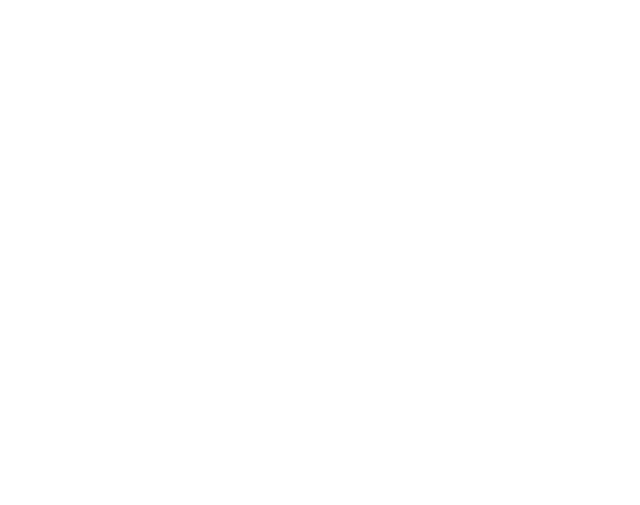
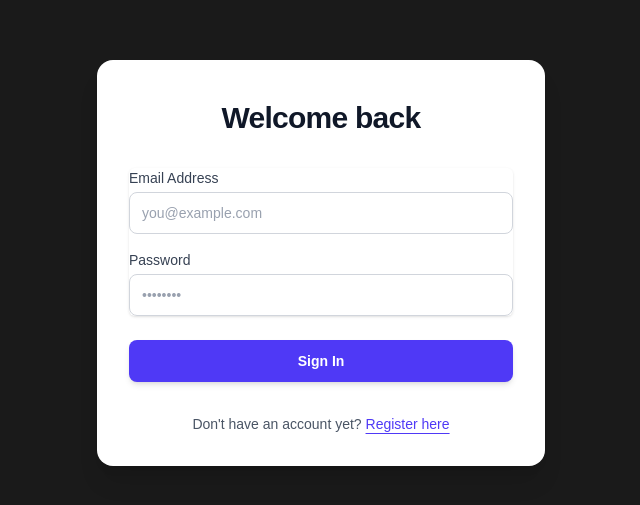
Before and after one commit to cod-aryan/Leetcode-Project, a React (Vite) app in the folder client/: page /auth in a window 1280 px wide. Before the commit this address had no page. Shown: the part 137-642 px from the top of the page, without its empty margins (319-959 px from the left). Built offline with nearby package versions, Linux system fonts and the light colour scheme; no server answers.

Commit message:
axiosClient created and Context created for user data fetch

```diff
--- a/client/package.json
+++ b/client/package.json
@@ -10,8 +10,10 @@
     "preview": "vite preview"
   },
   "dependencies": {
+    "axios": "^1.18.0",
     "react": "^19.2.6",
     "react-dom": "^19.2.6",
+    "react-hook-form": "^7.80.0",
     "react-router-dom": "^7.18.0"
   },
   "devDependencies": {
--- a/client/src/App.css
+++ b/client/src/App.css
@@ -0,0 +1,8 @@
+body {
+    background-color: #1A1A1A;
+    color: #FFFFFF;
+    font-family: 'Arial', sans-serif;
+    margin: 0;
+    padding: 0;
+    box-sizing: border-box;
+}
--- a/client/src/App.jsx
+++ b/client/src/App.jsx
@@ -1,5 +1,7 @@
 import { BrowserRouter, Route, Routes } from "react-router";
 import Home from "./pages/Home.jsx";
+import "./App.css";
+import Auth from "./pages/Auth.jsx";
 
 
 function App() {
@@ -7,6 +9,7 @@
     <BrowserRouter>
       <Routes>
         <Route path="/" element={<Home />} />
+        <Route path="/auth" element={<Auth />} />
       </Routes>
     </BrowserRouter>
   );
--- /dev/null
+++ b/client/src/context/AuthContext.jsx
@@ -0,0 +1,33 @@
+import { createContext, useContext, useState, useEffect } from 'react';
+import axiosClient from '../utils/axiosClient.js';
+
+const AuthContext = createContext(null);
+
+export const AuthProvider = ({ children }) => {
+  const [user, setUser] = useState(null);
+  const [loading, setLoading] = useState(true);
+
+  // Example: Fetch user session on mount
+  useEffect(() => {
+    const fetchUser = async () => {
+      try {
+        const res = await axiosClient.get('/users/get-user');
+        setUser(res.data.user);
+      } catch (err) {
+        setUser(null);
+      } finally {
+        setLoading(false);
+      }
+    };
+    fetchUser();
+  }, []);
+
+  return (
+    <AuthContext.Provider value={{ user, setUser, loading }}>
+      {children}
+    </AuthContext.Provider>
+  );
+};
+
+// Custom hook for clean usage in components
+export const useAuth = () => useContext(AuthContext);
--- a/client/src/main.jsx
+++ b/client/src/main.jsx
@@ -1,9 +1,13 @@
 import { StrictMode } from 'react'
 import { createRoot } from 'react-dom/client'
 import App from './App.jsx'
+import './index.css'
+import { AuthProvider } from "./context/AuthContext.jsx";
 
 createRoot(document.getElementById('root')).render(
   <StrictMode>
-    <App />
+    <AuthProvider>
+      <App />
+    </AuthProvider>
   </StrictMode>,
 )
--- /dev/null
+++ b/client/src/pages/Auth.jsx
@@ -0,0 +1,152 @@
+import { useState } from "react";
+import { useForm } from "react-hook-form";
+import axiosClient from "../utils/axiosClient.js";
+import { useAuth } from "../context/AuthContext.jsx";
+
+const Auth = () => {
+  const [isSignup, setIsSignup] = useState(false);
+
+  const {
+    register,
+    handleSubmit,
+    watch,
+    reset,
+    formState: { errors }
+  } = useForm();
+
+  const { user } = useAuth();
+
+  if (user) window.location.href = "/";
+
+  const passwordValue = watch("password");
+
+  const onSubmit = async (data) => {
+    console.log("Validated Form Data:", data);
+    const res = await axiosClient.post(isSignup ? "/users/signup" : "/users/login", data);
+    if (res.status === 200) {
+      window.location.href = "/";
+    } else {
+      console.error("Error:", res);
+    }
+  };
+
+  const toggleMode = () => {
+    setIsSignup(!isSignup);
+    reset();
+  };
+
+  return (
+    <div className="flex min-h-screen items-center justify-center px-4 py-12 sm:px-6 lg:px-8">
+      <div className="w-full max-w-md space-y-8 rounded-2xl bg-white p-8 shadow-xl transition-all duration-300">
+        <div>
+          <h2 className="mt-2 text-center text-3xl font-extrabold tracking-tight text-gray-900">
+            {isSignup ? "Create your account" : "Welcome back"}
+          </h2>
+        </div>
+
+        <form className="mt-8 space-y-6" onSubmit={handleSubmit(onSubmit)}>
+          <div className="space-y-4 rounded-md shadow-sm">
+
+            {/* USERNAME FIELD */}
+            {isSignup && (
+              <div>
+                <label className="block text-sm font-medium text-gray-700 mb-1">Username</label>
+                <input
+                  type="text"
+                  placeholder="codemaster99"
+                  className={`relative block w-full px-3 py-2.5 border ${
+                    errors.username ? "border-red-500 focus:ring-red-500 focus:border-red-500" : "border-gray-300 focus:ring-indigo-500 focus:border-indigo-500"
+                  } placeholder-gray-400 text-gray-900 rounded-lg focus:outline-none focus:ring-2 sm:text-sm transition-colors`}
+                  {...register("username", { required: "Username is required" })}
+                />
+                {errors.username && <p className="mt-1 text-xs font-semibold text-red-500">{errors.username.message}</p>}
+              </div>
+            )}
+
+            {/* EMAIL FIELD */}
+            <div>
+              <label className="block text-sm font-medium text-gray-700 mb-1">Email Address</label>
+              <input
+                type="email"
+                placeholder="you@example.com"
+                className={`relative block w-full px-3 py-2.5 border ${
+                  errors.email ? "border-red-500 focus:ring-red-500 focus:border-red-500" : "border-gray-300 focus:ring-indigo-500 focus:border-indigo-500"
+                } placeholder-gray-400 text-gray-900 rounded-lg focus:outline-none focus:ring-2 sm:text-sm transition-colors`}
+                {...register("email", {
+                  required: "Email is required",
+                  pattern: {
+                    value: /^[A-Z0-9._%+-]+@[A-Z0-9.-]+\.[A-Z]{2,}$/i,
+                    message: "Invalid email address"
+                  }
+                })}
+              />
+              {errors.email && <p className="mt-1 text-xs font-semibold text-red-500">{errors.email.message}</p>}
+            </div>
+
+            {/* PASSWORD FIELD */}
+            <div>
+              <label className="block text-sm font-medium text-gray-700 mb-1">Password</label>
+              <input
+                type="password"
+                placeholder="••••••••"
+                className={`relative block w-full px-3 py-2.5 border ${
+                  errors.password ? "border-red-500 focus:ring-red-500 focus:border-red-500" : "border-gray-300 focus:ring-indigo-500 focus:border-indigo-500"
+                } placeholder-gray-400 text-gray-900 rounded-lg focus:outline-none focus:ring-2 sm:text-sm transition-colors`}
+                {...register("password", {
+                  required: "Password is required",
+                  minLength: { value: 6, message: "Password must be at least 6 characters" }
+                })}
+              />
+              {errors.password && <p className="mt-1 text-xs font-semibold text-red-500">{errors.password.message}</p>}
+            </div>
+
+            {/* CONFIRM PASSWORD FIELD */}
+            {isSignup && (
+              <div>
+                <label className="block text-sm font-medium text-gray-700 mb-1">Confirm Password</label>
+                <input
+                  type="password"
+                  placeholder="••••••••"
+                  className={`relative block w-full px-3 py-2.5 border ${
+                    errors.confirmPassword ? "border-red-500 focus:ring-red-500 focus:border-red-500" : "border-gray-300 focus:ring-indigo-500 focus:border-indigo-500"
+                  } placeholder-gray-400 text-gray-900 rounded-lg focus:outline-none focus:ring-2 sm:text-sm transition-colors`}
+                  {...register("confirmPassword", {
+                    required: "Please confirm your password",
+                    validate: (value) => value === passwordValue || "Passwords do not match"
+                  })}
+                />
+                {errors.confirmPassword && <p className="mt-1 text-xs font-semibold text-red-500">{errors.confirmPassword.message}</p>}
+              </div>
+            )}
+          </div>
+
+          {/* SUBMIT BUTTON */}
+          <div>
+            <button
+              type="submit"
+              className="group relative flex w-full justify-center rounded-lg border border-transparent bg-indigo-600 px-4 py-2.5 text-sm font-semibold text-white hover:bg-indigo-700 focus:outline-none focus:ring-2 focus:ring-indigo-500 focus:ring-offset-2 transition-all shadow-md active:scale-95"
+            >
+              {isSignup ? "Sign Up" : "Sign In"}
+            </button>
+          </div>
+        </form>
+
+        {/* TOGGLE LINK */}
+        <div className="text-center mt-6">
+          <p className="text-sm text-gray-600">
+            {isSignup ? "Already have an account?" : "Don't have an account yet?"}{" "}
+            <button
+              type="button"
+              onClick={toggleMode}
+              className="font-medium text-indigo-600 hover:text-indigo-500 underline underline-offset-4 bg-transparent border-none p-0 cursor-pointer"
+            >
+              {isSignup ? "Log In" : "Register here"}
+            </button>
+          </p>
+        </div>
+      </div>
+    </div>
+  );
+};
+
+export default Auth;
--- a/client/src/pages/Home.jsx
+++ b/client/src/pages/Home.jsx
@@ -1,3 +1,25 @@
+import { useAuth } from '../context/AuthContext';
+import axiosClient from '../utils/axiosClient';
+
 export default function Home() {
-  return <h1 className="text-2xl font-bold p-4">Welcome to the Home Page!</h1>;
+  const { user, setUser, loading } = useAuth();
+
+  const handleLogout = async () => {
+    setUser(null);
+    await axiosClient.post("/users/logout");
+    window.location.href = "/auth";
+  };
+
+  if (loading) {
+    return <p className="text-center p-4 text-red-400">Loading...</p>;
+  }
+  if (!user) {
+    return <p className="text-center p-4 text-red-400">You are not logged in. Please log in to access the home page.</p>;
+  }
+  return (
+    <div className="text-center">
+      <h1 className="text-3xl font-bold mt-8">Welcome, {user.username}!</h1>
+      <button className=" bg-red-500 text-white px-4 py-2 rounded mt-4" onClick={handleLogout}>Logout</button>
+    </div>
+  )
 }
--- /dev/null
+++ b/client/src/utils/axiosClient.js
@@ -0,0 +1,9 @@
+import axios from 'axios';
+
+
+const axiosClient = axios.create({
+  baseURL: import.meta.env.VITE_API_BASE_URL,
+  withCredentials: true, // Include cookies for authentication
+});
+
+export default axiosClient;
```
Also changed, not shown: 1 other file (tests, documents, lock files or other folders).
